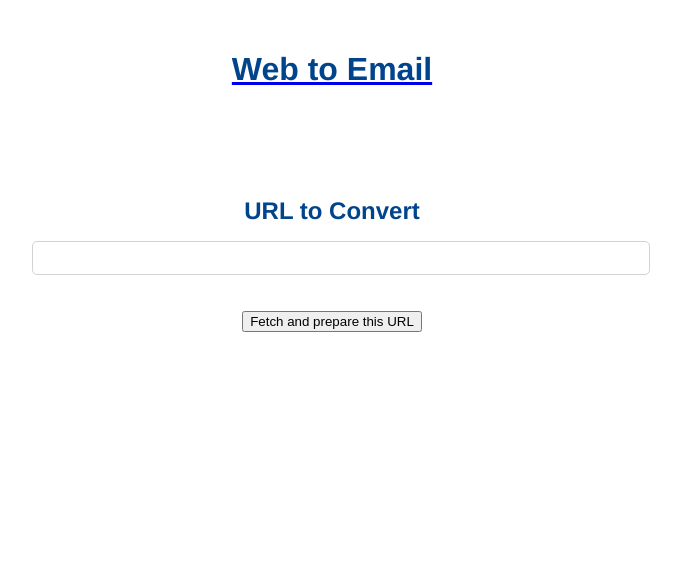
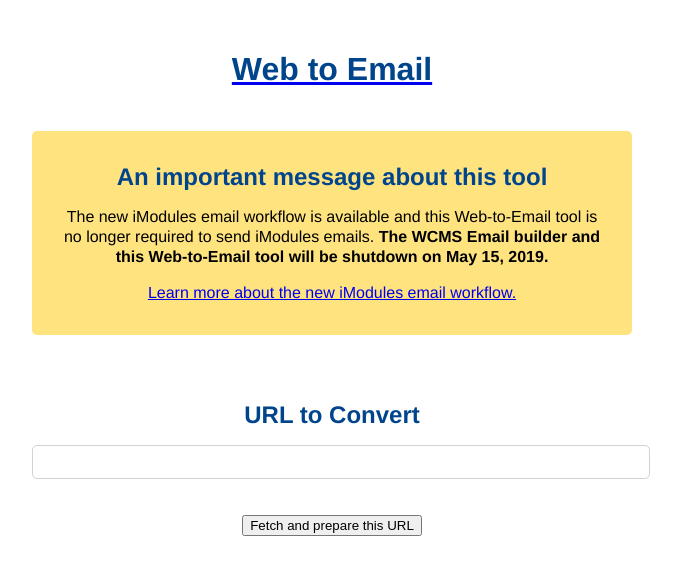
Before and after one commit to pguther/web-to-email, a Flask app: page / in a window 1280 px wide. Shown: the top 575 px of the page, without its empty margins (308-989 px from the left). Run offline with Flask 2, Linux system fonts and the light colour scheme.

Commit message:
WCMS Message box
WCMS sunset message box in the index.html and message css style.

```diff
--- a/app/static/indexStyle.css
+++ b/app/static/indexStyle.css
@@ -1,4 +1,5 @@
 #main {
+    width: 100%;
     max-width: 600px;
     margin: 0 auto;
     text-align: center;
@@ -38,3 +39,10 @@
     #d3d2d1;
     border-radius:5px;
 }
+
+.message {
+    background: rgba(253,199,0,.5);
+    border-radius: 5px;
+    display: inline-block;
+    padding: 1em 1.5em;
+}
--- a/app/templates/index.html
+++ b/app/templates/index.html
@@ -2,6 +2,7 @@
 <html lang="en">
 <head>
     <meta charset="UTF-8">
+    <meta content="width=device-width, user-scalable=yes, initial-scale=1.0, minimum-scale=1.0, maximum-scale=2.0" name="viewport"/>
     <link rel="icon" href="{{ url_for('static', filename='email-icon.png') }}" type="image/png">
     <title>Web to Email</title>
     <link rel="stylesheet" href="/static/indexStyle.css">
@@ -10,6 +11,11 @@
     <div id="main">
         <div id="header">
             <a href="/"><h1>Web to Email</h1></a>
+        </div>
+        <div class="message">
+            <h2>An important message about this tool</h2>
+            <p>The new iModules email workflow is available and this Web-to-Email tool is no longer required to send iModules emails. <strong>The WCMS Email builder and this Web-to-Email tool will be shutdown on May 15, 2019.</strong></p>
+            <p><a href="https://communications.ucsc.edu/email/training-and-support/">Learn more about the new iModules email workflow.</a></p>
         </div>
         <div id="form">
             <form action="" method="get" name="get_url">
```
